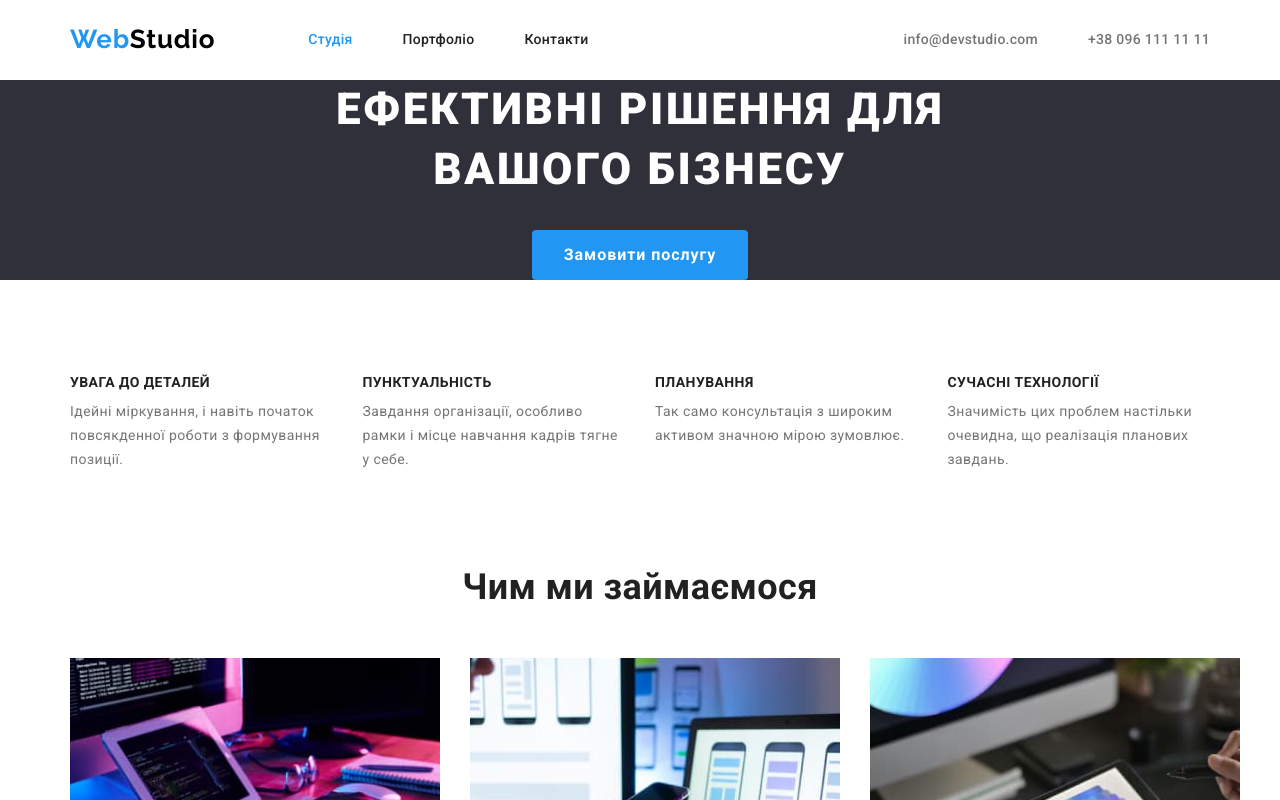
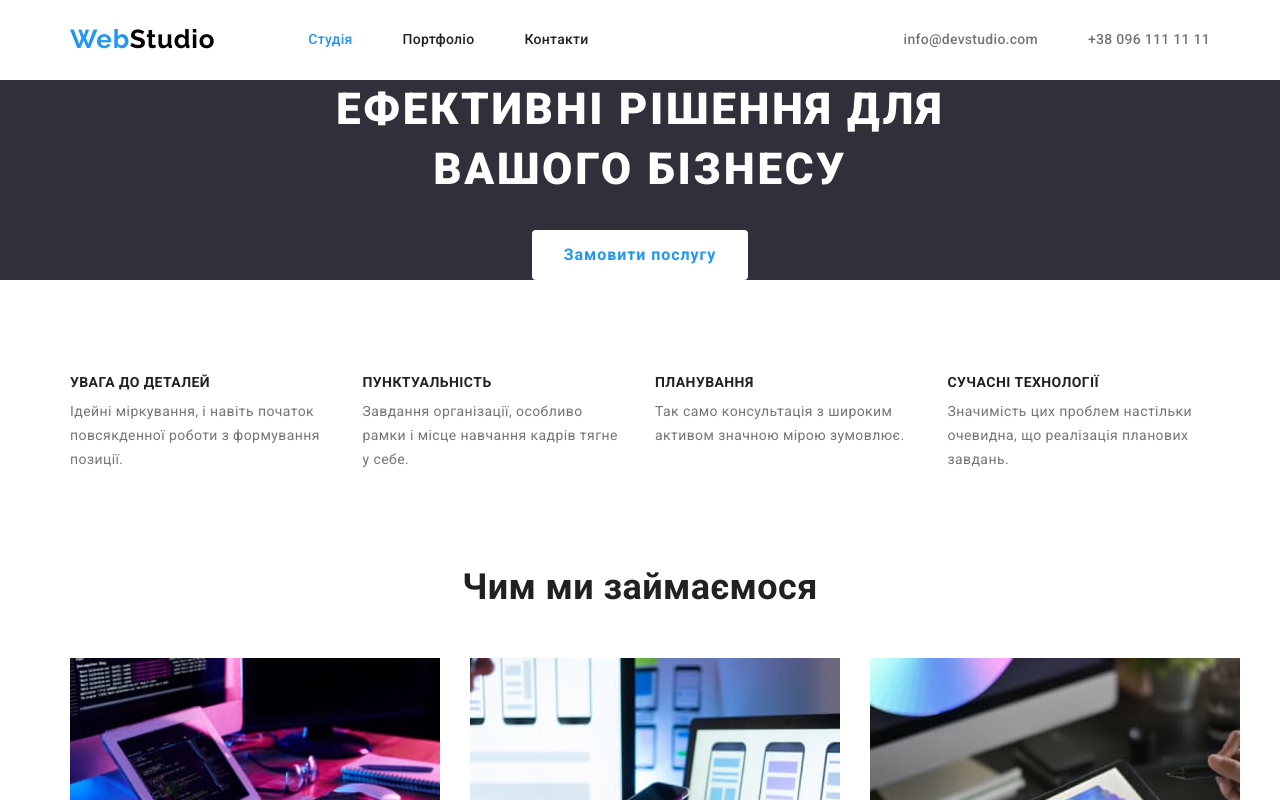
Before and after one commit to artipavl/goit-markup-hw-03, a plain HTML site: page index.html in a window 1280 px wide. In both pictures the pointer is over the button "Замовити послугу". Shown: the top 800 px of the page. Drawn offline with nearby package versions, Linux system fonts and the light colour scheme.

Commit message:
ховер на кнопку героя

```diff
--- a/css/styles.css
+++ b/css/styles.css
@@ -222,6 +222,12 @@ p {
   letter-spacing: 0.06em;
 }
 
+.hero-button:hover,
+.hero-button:focus{
+  color: var(--accent-color);
+  background-color: var(--primary-white-color);
+}
+
 /* Особливості */
 
 .feature {
```
